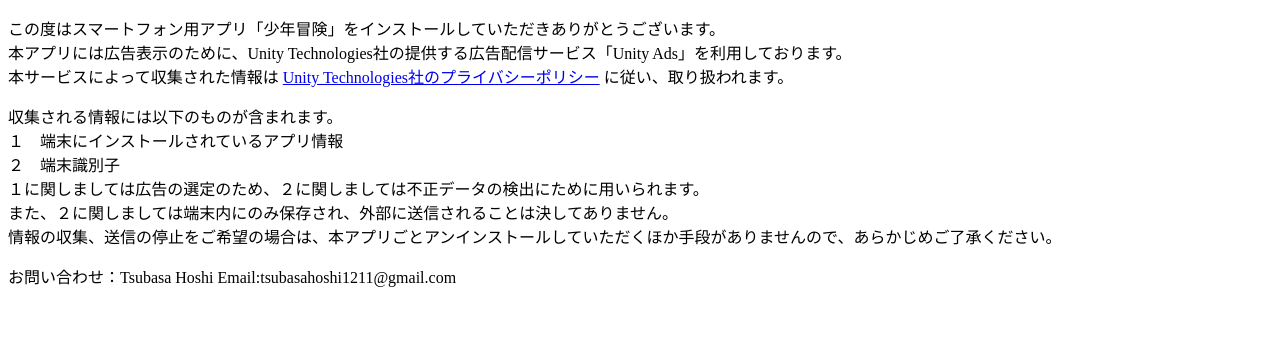
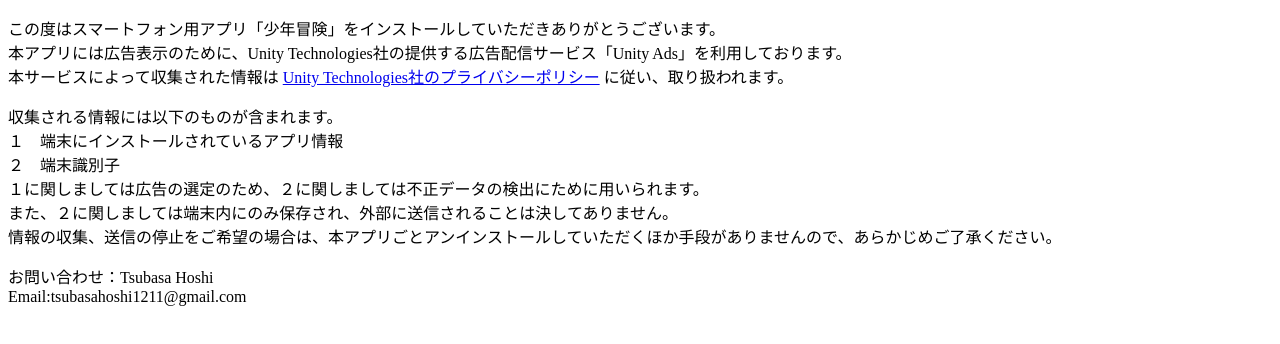
Before and after one commit to TsubasaHoshi/GameBookADV_Privacy, a plain HTML site: page index.html in a window 1280 px wide. Drawn offline with Linux system fonts and the light colour scheme.

Commit message:
Update index.html

```diff
--- a/index.html
+++ b/index.html
@@ -22,7 +22,8 @@
   </p>
 
 <p>
-<div>お問い合わせ：Tsubasa Hoshi  Email:tsubasahoshi1211@gmail.com</div>
+<div>お問い合わせ：Tsubasa Hoshi</div>
+<div>Email:tsubasahoshi1211@gmail.com</div>
 </p>
 
 
```
